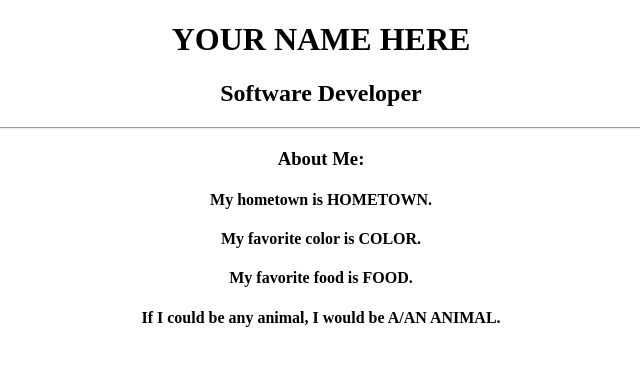
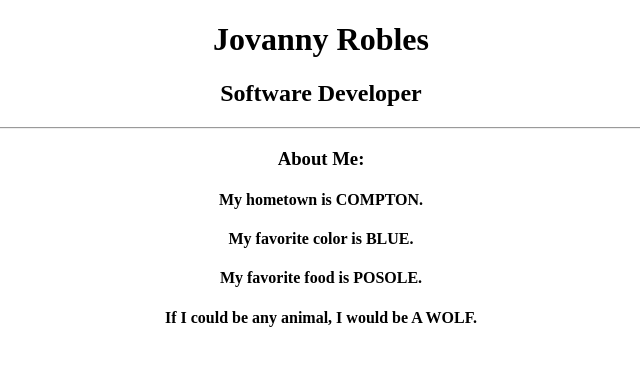
Before and after one commit to Jio011/repo1, a plain HTML site: page index.html in a window 1280 px wide. Shown: the whole page, without its empty margins (319-959 px from the left). Drawn offline with Linux system fonts and the light colour scheme.

Commit message:
added profile info

```diff
--- a/index.html
+++ b/index.html
@@ -7,14 +7,14 @@
 		  </head>
 		  <body>
 			<div align="center">
-				<h1>YOUR NAME HERE</h1>
+				<h1>Jovanny Robles</h1>
 				<h2>Software Developer</h2>
 				<hr>
 				<h3>About Me:</h3>
-					<h4>My hometown is HOMETOWN.</h4>
-					<h4>My favorite color is COLOR.</h4>
-					<h4>My favorite food is FOOD.</h4>
-					<h4>If I could be any animal, I would be A/AN ANIMAL.</h4>
+					<h4>My hometown is COMPTON.</h4>
+					<h4>My favorite color is BLUE.</h4>
+					<h4>My favorite food is POSOLE.</h4>
+					<h4>If I could be any animal, I would be A WOLF.</h4>
 			</div>
 		  </body>
 		</html>
```
